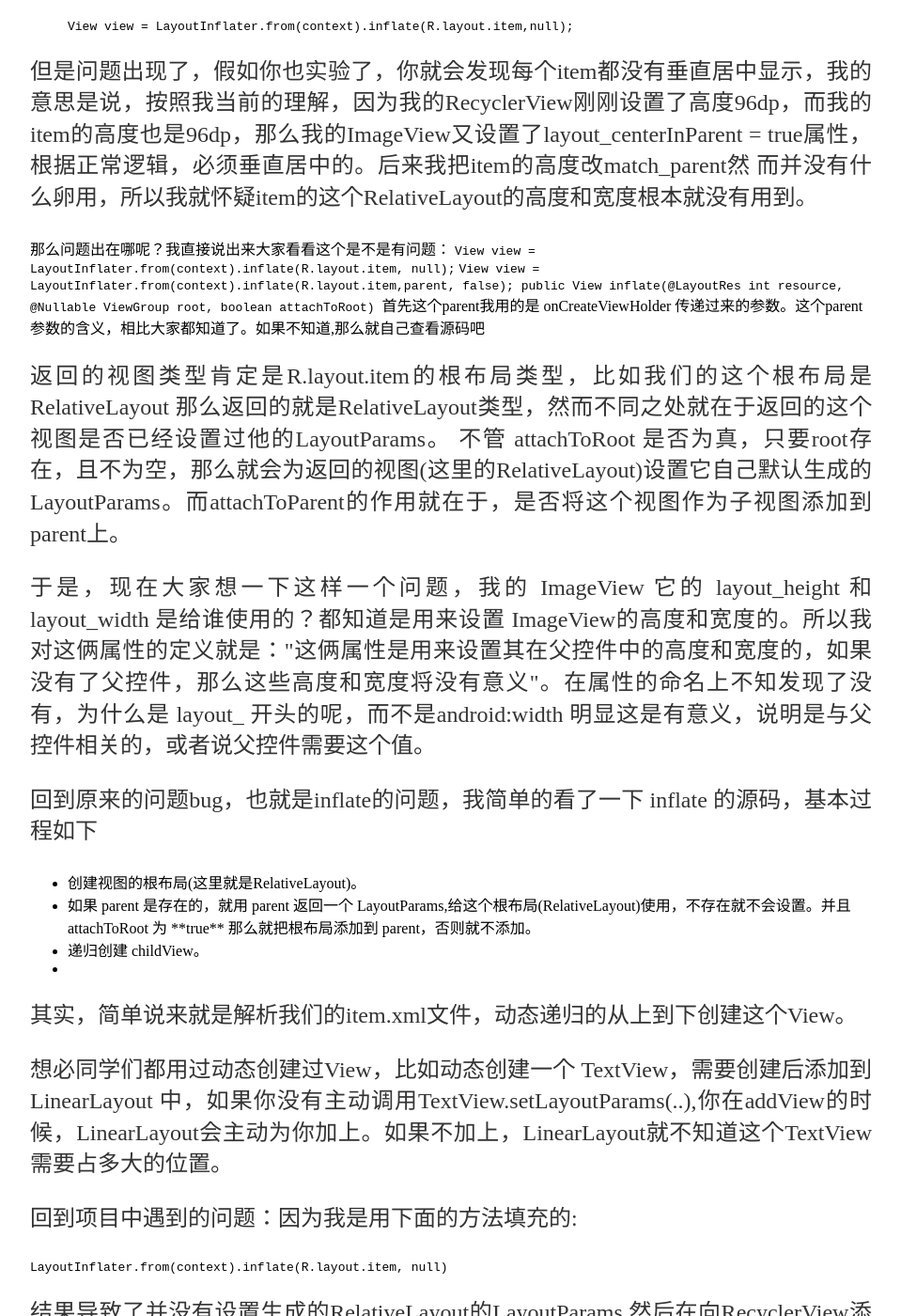
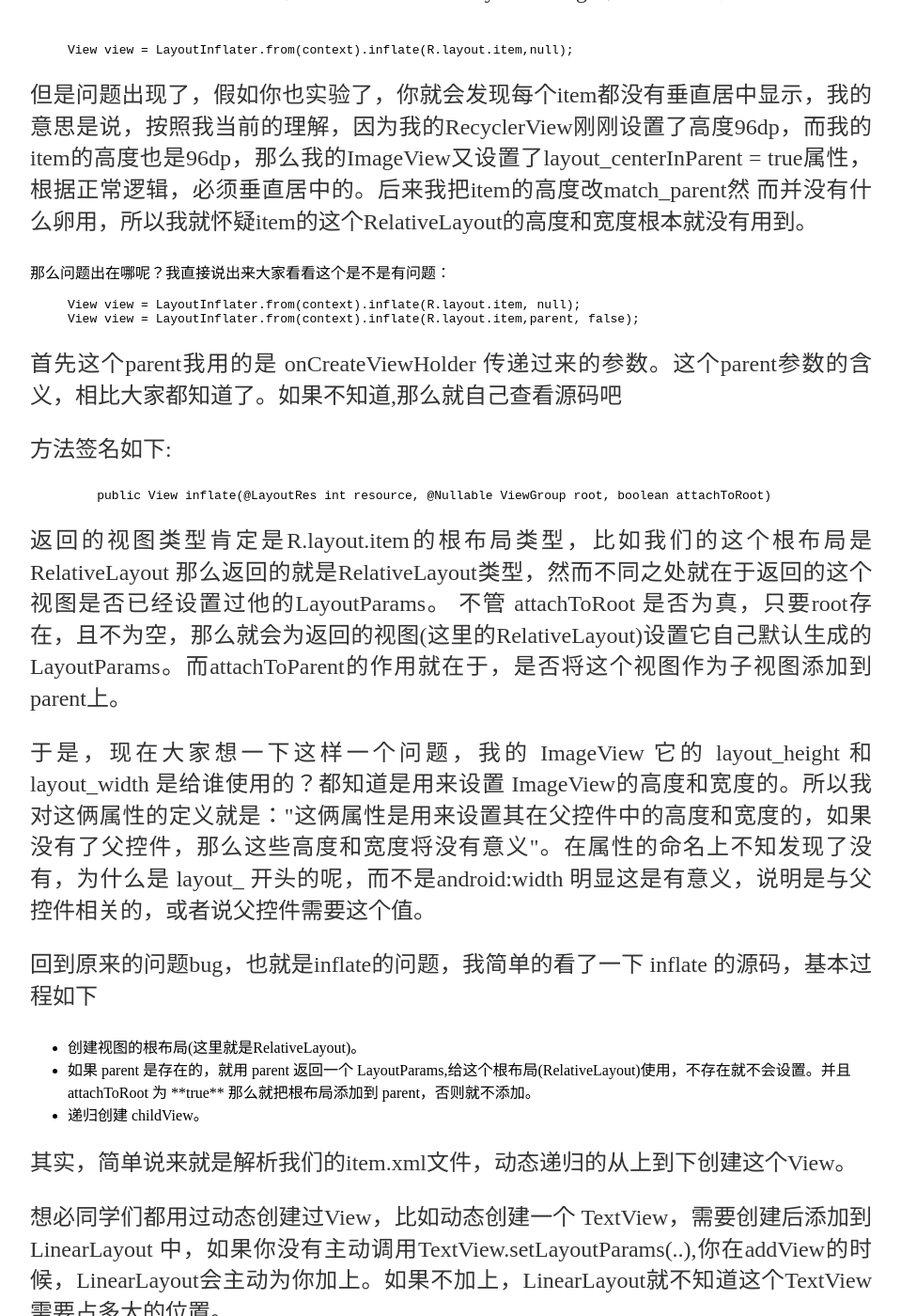
Before and after one commit to qiaojun2016/qiaojun2016.github.io, a Jekyll site: the page built from _posts/2017-03-01-my-first-article.html, in a window 1280 px wide and 1400 px high, scrolled down 685 px. Shown: the whole window at 94% size, without its empty margins (160-1119 px from the left). Built offline with Jekyll 4.4.1, drawn with Linux system fonts in a browser that asks for light colours; some of the changed text lies outside the part shown.

Commit message:
Create 2017-03-01-my-first-article.html

```diff
--- a/_posts/2017-03-01-my-first-article.html
+++ b/_posts/2017-03-01-my-first-article.html
@@ -25,36 +25,44 @@ title: 一个Inflate引发的思考
         android:layout_height="96dp">
 </RecyclerView>
 {% endhighlight %}
-在onCreateViewHolder中（我使用的是LinearLayoutManager，横向布局）:
+<p>在onCreateViewHolder中（我使用的是LinearLayoutManager，横向布局）:</p>
 {% highlight java %}
 View view = LayoutInflater.from(context).inflate(R.layout.item,null);
 {% endhighlight %}
 <p>但是问题出现了，假如你也实验了，你就会发现每个item都没有垂直居中显示，我的意思是说，按照我当前的理解，因为我的RecyclerView刚刚设置了高度96dp，而我的  item的高度也是96dp，那么我的ImageView又设置了layout_centerInParent = true属性，根据正常逻辑，必须垂直居中的。后来我把item的高度改match_parent然 而并没有什么卵用，所以我就怀疑item的这个RelativeLayout的高度和宽度根本就没有用到。</p>
 那么问题出在哪呢？我直接说出来大家看看这个是不是有问题：
-<code>View view = LayoutInflater.from(context).inflate(R.layout.item, null);</code>
-<code>View view = LayoutInflater.from(context).inflate(R.layout.item,parent, false); </code>
-<code>public View inflate(@LayoutRes int resource, @Nullable ViewGroup root, boolean attachToRoot) </code>
-首先这个parent我用的是 onCreateViewHolder 传递过来的参数。这个parent参数的含义，相比大家都知道了。如果不知道,那么就自己查看源码吧
+{% highlight java%}
+View view = LayoutInflater.from(context).inflate(R.layout.item, null);
+View view = LayoutInflater.from(context).inflate(R.layout.item,parent, false);
+{% endhighlight %}
+
+<p>首先这个parent我用的是 onCreateViewHolder 传递过来的参数。这个parent参数的含义，相比大家都知道了。如果不知道,那么就自己查看源码吧</p>
+<p>方法签名如下:</>
+{% highlight java %}
+    public View inflate(@LayoutRes int resource, @Nullable ViewGroup root, boolean attachToRoot)
+{% endhighlight %}
 <p>返回的视图类型肯定是R.layout.item的根布局类型，比如我们的这个根布局是RelativeLayout 那么返回的就是RelativeLayout类型，然而不同之处就在于返回的这个视图是否已经设置过他的LayoutParams。 不管 attachToRoot 是否为真，只要root存在，且不为空，那么就会为返回的视图(这里的RelativeLayout)设置它自己默认生成的LayoutParams。而attachToParent的作用就在于，是否将这个视图作为子视图添加到parent上。</p>
 <p>于是，现在大家想一下这样一个问题，我的 ImageView 它的 layout_height 和 layout_width 是给谁使用的？都知道是用来设置 ImageView的高度和宽度的。所以我对这俩属性的定义就是："这俩属性是用来设置其在父控件中的高度和宽度的，如果没有了父控件，那么这些高度和宽度将没有意义"。在属性的命名上不知发现了没有，为什么是 layout_ 开头的呢，而不是android:width 明显这是有意义，说明是与父控件相关的，或者说父控件需要这个值。</p>
 <p>回到原来的问题bug，也就是inflate的问题，我简单的看了一下 inflate 的源码，基本过程如下 </p>
 <ul>
 <li>创建视图的根布局(这里就是RelativeLayout)。</li>
 <li>如果 parent 是存在的，就用 parent 返回一个 LayoutParams,给这个根布局(RelativeLayout)使用，不存在就不会设置。并且 attachToRoot 为 **true** 那么就把根布局添加到 parent，否则就不添加。</li>
-<li>递归创建 childView。<li>
+<li>递归创建 childView。</i>
 </ul>
 <p>其实，简单说来就是解析我们的item.xml文件，动态递归的从上到下创建这个View。 </p>
 <p>想必同学们都用过动态创建过View，比如动态创建一个 TextView，需要创建后添加到 LinearLayout 中，如果你没有主动调用TextView.setLayoutParams(..),你在addView的时候，LinearLayout会主动为你加上。如果不加上，LinearLayout就不知道这个TextView需要占多大的位置。</p>
 <p>回到项目中遇到的问题：因为我是用下面的方法填充的: </p>
-<code>LayoutInflater.from(context).inflate(R.layout.item, null)</code>
+{% highlight java %}
+    LayoutInflater.from(context).inflate(R.layout.item, null)
+{% endhighlight %}
 <p>结果导致了并没有设置生成的RelativeLayout的LayoutParams,然后在向RecyclerView添加过程中，RecyclerView发现，要被添加的View竟然没有LayoutParams参数，于是RecyclerView就默认为RelativeLayout设置了两个wrap_content。于是item布局发生了这样变化： </p>
-<code>
+{% highlight java %}
 andrid:layout_width = "match_parent"
 android:layout_height = "96dp"
-</code>
-变成了
-<code>
+{% endhighlight %}
+<p>变成了</p>
+{% highlight java %}
 andrid:layout_width = "wrap_content"
 android:layout_height = "wrap_content"
-</code>
+{% endhighlight %}
 至于怎么解决，看你们的了。
```
